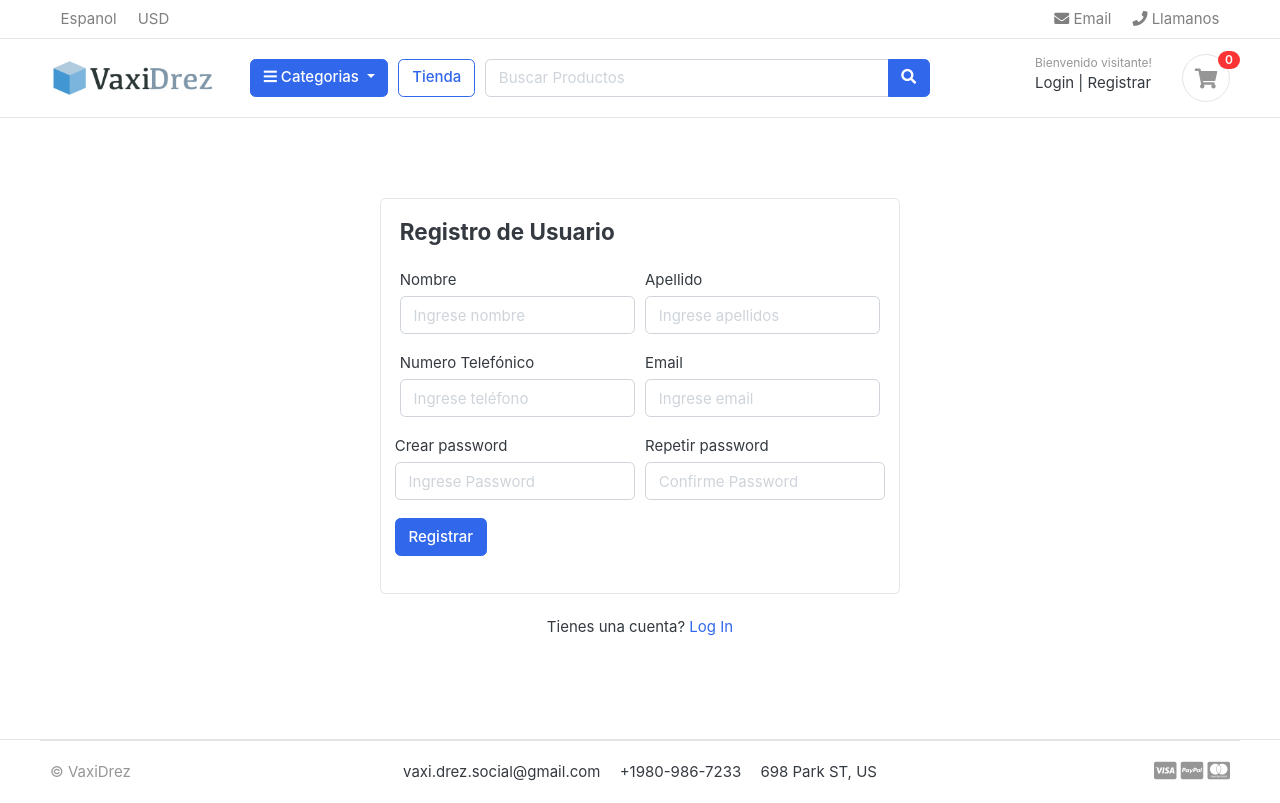
After one commit to jornkbz/ecommerce-django, a Django app: page /accounts/register/ in a window 1280 px wide. The commit adds this page. Run offline with Django 4.2, Linux system fonts and the light colour scheme; data that the repository does not hold is empty; some web fonts are replaced.

Commit message:
login ecommerce

```diff
--- /dev/null
+++ b/accounts/forms.py
@@ -0,0 +1,46 @@
+from  django import forms
+from .models import Account
+
+
+class RegistrationForm(forms.ModelForm):
+    password = forms.CharField(widget=forms.PasswordInput(attrs={
+        'placeholder': 'Ingrese Password',
+        'class': 'form-control',
+
+    }))
+
+    confirm_password = forms.CharField(widget=forms.PasswordInput(attrs={
+        'placeholder': 'Confirme Password',
+        'class': 'form-control',
+    }))
+
+
+
+    class Meta:
+        model = Account
+        fields = ['first_name', 'last_name', 'phone_number', 'email', 'password']
+
+
+
+    def __init__(self, *args, **kwargs):
+        super(RegistrationForm, self).__init__(*args, **kwargs)
+        self.fields['first_name'].widget.attrs['placeholder']= 'Ingrese nombre'
+        self.fields['last_name'].widget.attrs['placeholder']= 'Ingrese apellidos'
+        self.fields['phone_number'].widget.attrs['placeholder']= 'Ingrese teléfono'
+        self.fields['email'].widget.attrs['placeholder']= 'Ingrese email'
+
+        for field in self.fields:
+            self.fields[field].widget.attrs['class']='form-control'
+
+
+
+    def clean(self):
+        cleaned_data =super(RegistrationForm, self).clean()
+        password = cleaned_data.get('password')
+        confirm_password = cleaned_data.get('confirm_password')
+
+        if password != confirm_password:
+            raise forms.ValidationError(
+                "El password no coincide!"
+
+            )
--- a/accounts/models.py
+++ b/accounts/models.py
@@ -46,7 +46,7 @@ class Account(AbstractBaseUser):
     last_name = models.CharField(max_length=50)
     username = models.CharField(max_length=50, unique=True)
     email = models.CharField(max_length=100, unique=True)
-    phone_numer = models.CharField(max_length=50)
+    phone_number = models.CharField(max_length=50)
 
 
     #campos atributos django
--- /dev/null
+++ b/accounts/urls.py
@@ -0,0 +1,10 @@
+from django.urls import path
+from . import views
+
+urlpatterns =  [
+    path('register/', views.register, name='register'),
+    path('login/', views.login, name='login'),
+    path('logout/', views.logout, name='logout'),
+
+
+]
--- a/accounts/views.py
+++ b/accounts/views.py
@@ -1,3 +1,56 @@
-from django.shortcuts import render
+from django.shortcuts import render, redirect
+from .forms import RegistrationForm
+from .models import Account
+from django.contrib import messages, auth
+from django.contrib.auth.decorators import login_required
 
 # Create your views here.
+def register(request):
+    form=RegistrationForm()
+    if request.method == 'POST':
+        form = RegistrationForm(request.POST)
+        if form.is_valid():
+            first_name = form.cleaned_data['first_name']
+            last_name = form.cleaned_data['last_name']
+            phone_number = form.cleaned_data['phone_number']
+            email = form.cleaned_data['email']
+            password = form.cleaned_data['password']
+
+            username = email.split("@")[0]
+            user = Account.objects.create_user(first_name=first_name, last_name=last_name, email=email, username=username, password=password )
+            user.phone_number = phone_number
+            user.save()
+            messages.success(request, 'Se registró el usuario existosamente')
+            return redirect('register')
+
+
+
+    context = {
+        'form' : form
+    }
+
+    return render(request, 'accounts/register.html', context)
+
+def login(request):
+    if request.method == 'POST':
+        email = request.POST['email']
+        password = request.POST['password']
+
+        user = auth.authenticate(email=email, password=password)
+
+        if user is not None:
+            auth.login(request,user)
+            return redirect("home")
+
+        else:
+            messages.error(request, 'Importante: Las credenciales son incorrectas')
+            return redirect('login')
+
+
+    return render(request, 'accounts/login.html')
+
+@login_required(login_url='login')
+def logout(request):
+    auth.logout(request)
+    messages.success(request,'Has salido de sesion')
+    return redirect('login')
--- a/ecommerce/urls.py
+++ b/ecommerce/urls.py
@@ -26,4 +26,5 @@ urlpatterns = [
     path('', views.home, name="home"),
     path('store/', include('store.urls')),
     path('cart/', include('carts.urls')),
+    path('accounts/', include('accounts.urls')),
 ] + static(settings.MEDIA_URL, document_root=settings.MEDIA_ROOT)
--- /dev/null
+++ b/templates/accounts/register.html
@@ -0,0 +1,74 @@
+{% extends 'base.html' %}
+
+
+{% block content %}
+
+
+
+<!-- ========================= SECTION CONTENT ========================= -->
+<section class="section-content padding-y">
+
+    <!-- ============================ COMPONENT REGISTER   ================================= -->
+        <div class="card mx-auto" style="max-width:520px; margin-top:40px;">
+          <article class="card-body">
+            {% include 'includes/alerts.html' %}
+
+
+
+            <header class="mb-4"><h4 class="card-title">Registro de Usuario</h4></header>
+            <form action={% url 'register' %} method="POST">
+              {% csrf_token %}
+
+
+                    <div class="form-row">
+                        <div class="col form-group">
+                            <label>Nombre</label>
+                              {{form.first_name}}
+                        </div> <!-- form-group end.// -->
+                        <div class="col form-group">
+                            <label>Apellido</label>
+                              {{form.last_name}}
+                        </div> <!-- form-group end.// -->
+
+
+                    </div> <!-- form-row end.// -->
+                    <div class="form-row">
+                        <div class="col form-group">
+                            <label>Numero Telefónico</label>
+                              {{form.phone_number}}
+                        </div> <!-- form-group end.// -->
+                        <div class="col form-group">
+                            <label>Email</label>
+                              {{form.email}}
+                        </div> <!-- form-group end.// -->
+
+
+                    <div class="form-row">
+                        <div class="form-group col-md-6">
+                            <label>Crear password</label>
+                            {{ form.password }}
+                        </div> <!-- form-group end.// -->
+                        <div class="form-group col-md-6">
+                            <label>Repetir password</label>
+                            {{form.confirm_password}}
+                        </div> <!-- form-group end.// -->
+                    </div>
+                    <div class="form-group">
+                        <button type="submit" class="btn btn-primary btn-block"> Registrar  </button>
+                    </div> <!-- form-group// -->
+                    {{ form.email.errors }}
+                    {{ form.non_field_errors }}
+                </form>
+            </article><!-- card-body.// -->
+        </div> <!-- card .// -->
+        <p class="text-center mt-4">Tienes una cuenta? <a href="">Log In</a></p>
+        <br><br>
+    <!-- ============================ COMPONENT REGISTER  END.// ================================= -->
+
+
+    </section>
+    <!-- ========================= SECTION CONTENT END// ========================= -->
+
+
+
+{% endblock %}
--- a/templates/base.html
+++ b/templates/base.html
@@ -35,6 +35,11 @@
 $(document).ready(function() {
 	// jQuery code
 
+    setTimeout(function(){
+        $('#message').fadeOut('slow')
+        },4000)
+
+
 });
 // jquery end
 </script>
--- /dev/null
+++ b/templates/includes/alerts.html
@@ -0,0 +1,22 @@
+{% if messages %}
+
+
+
+    <div id="message" class="container">
+
+
+    {% for message in messages %}
+
+        <div {% if message.tags %} class="alert alert-{{ message.tags }}" {% endif %} role="alert">
+            {% if message.level == DEFAULT_MESSAGE_LEVELS.ERROR %}
+
+
+            {% endif %}
+            {{ message }}
+        </div>
+    {% endfor %}
+    </div>
+
+
+
+{% endif %}
--- a/templates/includes/navbar.html
+++ b/templates/includes/navbar.html
@@ -64,13 +64,32 @@
         </div> <!-- col.// -->
         <div class="col-lg-3 col-sm-6 col-8 order-2 order-lg-3">
                     <div class="d-flex justify-content-end mb-3 mb-lg-0">
+
+                        <!-- para no precio anular esta condicion y así no muestra login a usario// -->
+                        {% if user.id is None %}
                         <div class="widget-header">
-                            <small class="title text-muted">Bienvenido visitante!</small>
+                            <small class="title text-muted">Bienvenido visitante! </small>
                             <div>
-                                <a href="./signin.html">Login</a> <span class="dark-transp"> | </span>
-                                <a href="./register.html"> Registrar</a>
+                                <a href="{% url 'login' %}">Login</a> <span class="dark-transp"> | </span>
+                                <a href="{% url 'register' %}"> Registrar</a>
                             </div>
                         </div>
+                        {% else %}
+
+                        <div class="widget-header">
+                            <small class="title text-muted">Bienvenido {{user.first_name}}</small>
+                            <div>
+                                <a href="#">Dashboard</a> <span class="dark-transp"> | </span>
+                                <a href="{% url 'logout' %}"> Salir sesion</a>
+                            </div>
+                        </div>
+
+
+
+                        {% endif%}
+
+
+
                         <a href="{% url 'cart' %}" class="widget-header pl-3 ml-3">
                             <div class="icon icon-sm rounded-circle border"><i class="fa fa-shopping-cart"></i></div>
                             <span class="badge badge-pill badge-danger notify">{{ cart_count}}</span>
```
Also changed, not shown: ecommerce/settings.py (+8 -0 lines), templates/accounts/login.html (added, +43 -0 lines), accounts/migrations/0002_rename_phone_numer_account_phone_number.py (added), static/js/script.js (line endings or trailing spaces).
